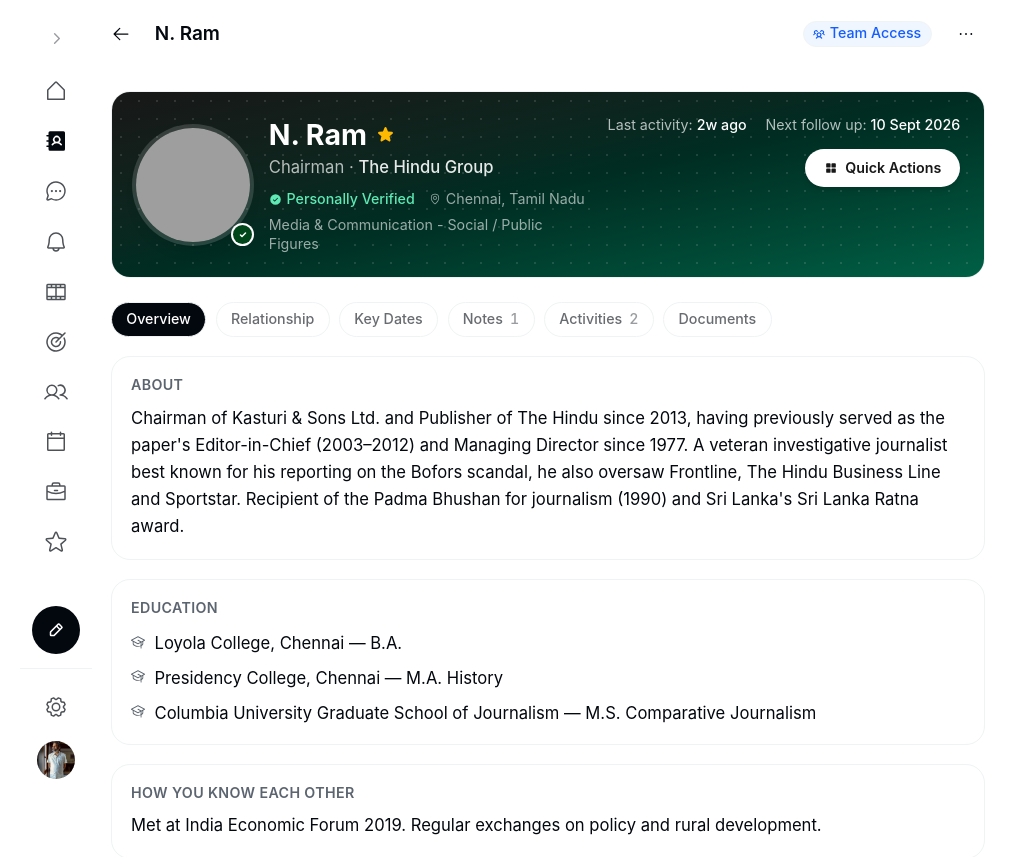
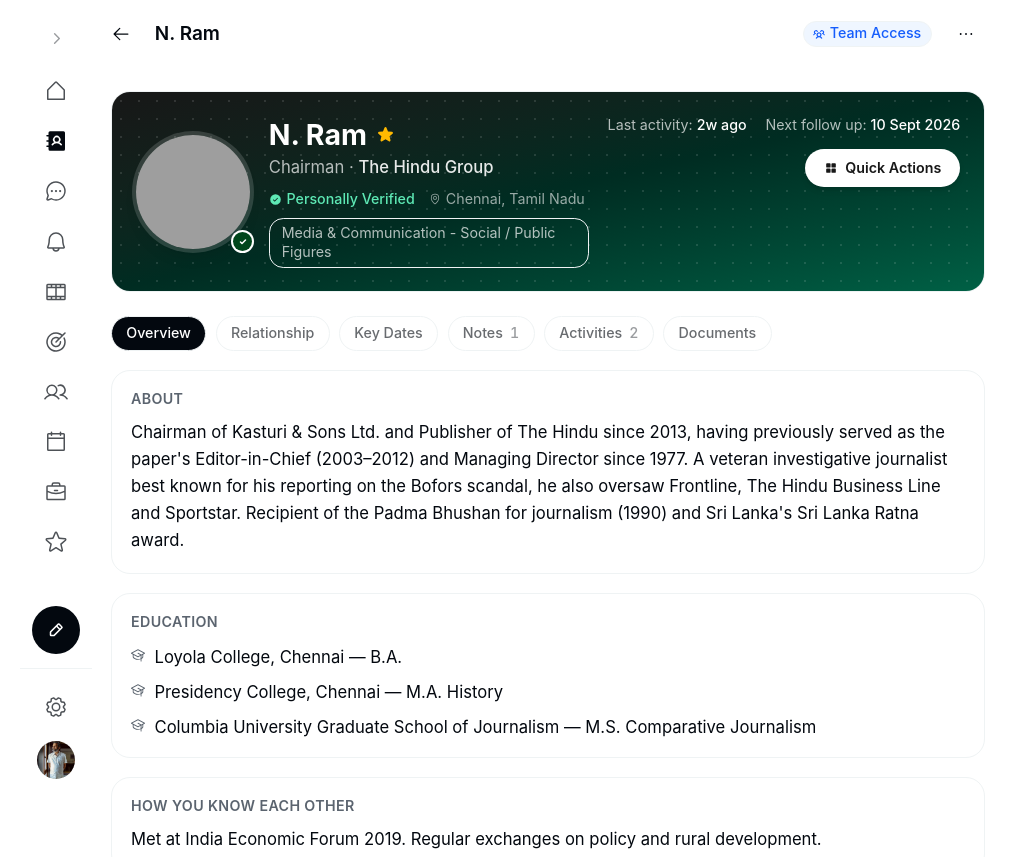
Before and after one commit to rafiin84/leaderz, a Next.js app: page /leader/contacts/c-001 in a window 1280 px wide. Shown: the top 857 px of the page, without its empty margins (77-1093 px from the left). Built offline with nearby package versions, Linux system fonts and the light colour scheme; grey boxes are pictures that could not be loaded.

Commit message:
Give the categories line an outlined pill in the banner

```diff
--- a/src/app/leader/contacts/[id]/ContactDetailClient.tsx
+++ b/src/app/leader/contacts/[id]/ContactDetailClient.tsx
@@ -205,7 +205,7 @@
                     )}
                   </div>
                   {contact.categories.length > 0 && (
-                    <p className="text-xs text-white/60 mt-1.5">
+                    <p className="inline-block text-xs text-white/70 mt-2 px-2.5 py-1 rounded-lg border border-white/20">
                       {contact.categories.map(cat => CONTACT_CATEGORY_LABELS[cat]).join(' - ')}
                     </p>
                   )}
```
